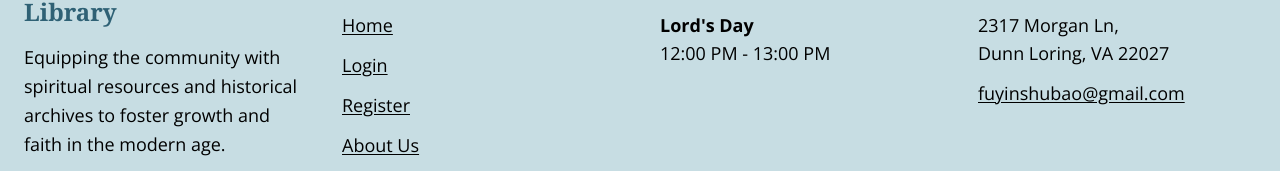
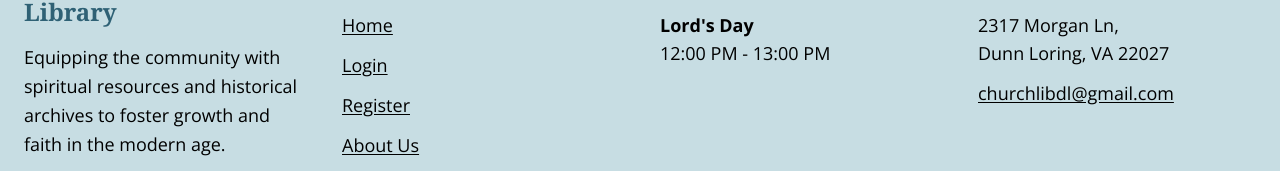
Before and after one commit to panzhh/libri-stack, a React (Vite) app: page / in a window 1280 px wide. Shown: the part 861-1032 px from the top of the page. Built offline with nearby package versions, Linux system fonts and the light colour scheme; no server answers.

Commit message:
Footer: contact email churchlibdl@gmail.com
Co-Authored-By: Claude Opus 5.5 <noreply@anthropic.com>

```diff
--- a/src/components/Footer.jsx
+++ b/src/components/Footer.jsx
@@ -88,8 +88,8 @@ export default function Footer() {
                 Dunn Loring, VA 22027
               </p>
               <p>
-                <a href='mailto:fuyinshubao@gmail.com' className={linkClass}>
-                  fuyinshubao@gmail.com
+                <a href='mailto:churchlibdl@gmail.com' className={linkClass}>
+                  churchlibdl@gmail.com
                 </a>
               </p>
             </address>
```
